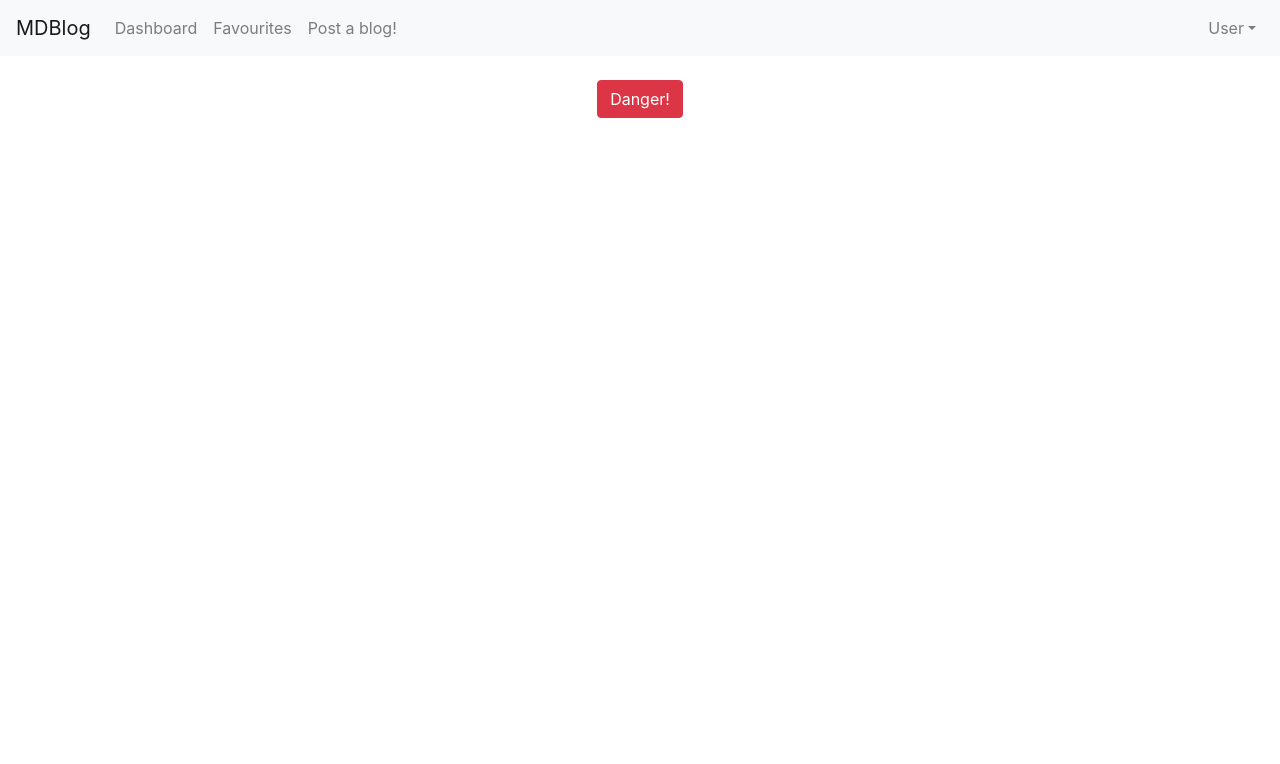
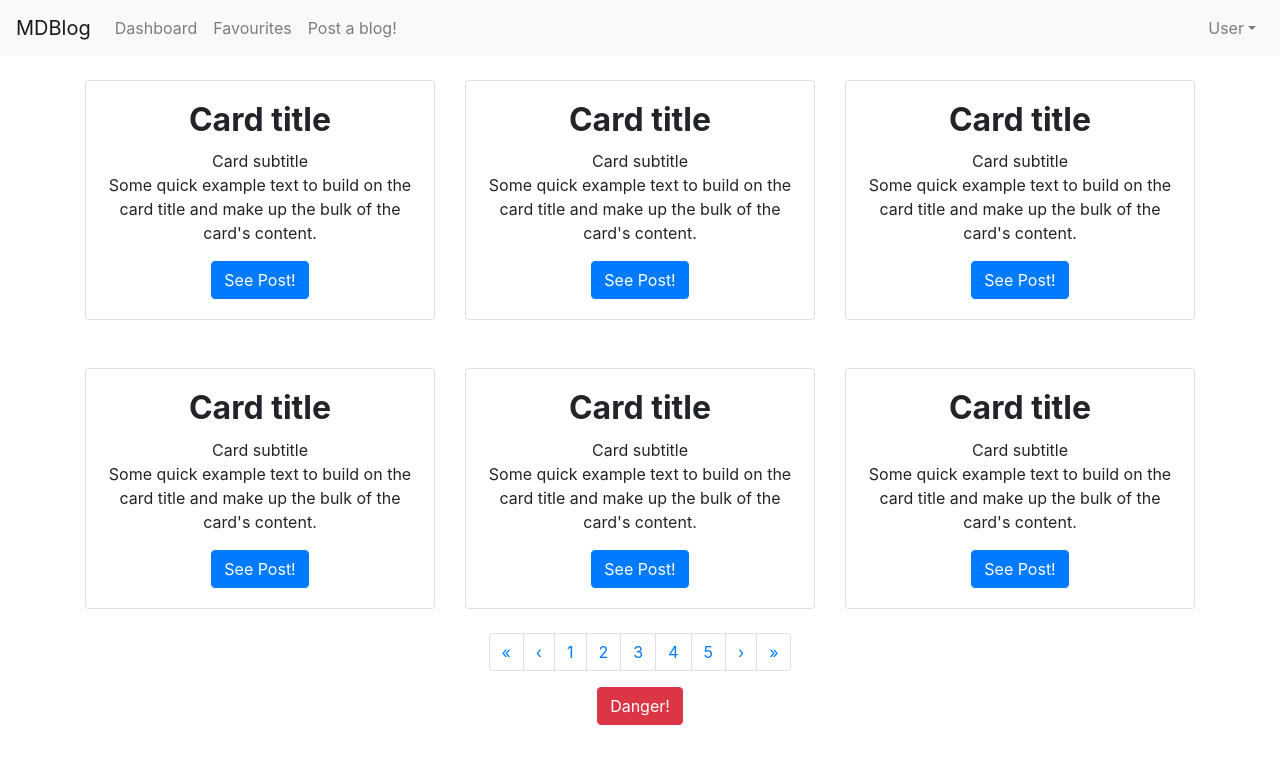
Before and after one commit to wcheng8/MarkDownNotesApp, a React (Create React App) app in the folder clientside/: page / in a window 1280 px wide. Shown: the top 764 px of the page. Built offline with nearby package versions, Linux system fonts and the light colour scheme.

Commit message:
insert cards to dashboard

```diff
--- a/clientside/src/App.js
+++ b/clientside/src/App.js
@@ -2,12 +2,14 @@ import React from "react";
 import "./App.css";
 import { Container, Button } from "reactstrap";
 import AppNavbar from "./components/AppNavbar";
+import Dashboard from "./pages/Dashboard";
 
 function App() {
 	return (
 		<div className="App">
 			<AppNavbar />
 			<Container className="pt-4">
+				<Dashboard />
 				<Button color="danger">Danger!</Button>
 			</Container>
 		</div>
--- /dev/null
+++ b/clientside/src/components/DashBoardPagination.js
@@ -0,0 +1,41 @@
+import React from "react";
+import { Pagination, PaginationItem, PaginationLink } from "reactstrap";
+
+const DashBoardPagination = () => {
+	return (
+		<Pagination
+			aria-label="Page navigation example"
+			className="d-flex justify-content-center pt-4"
+		>
+			<PaginationItem>
+				<PaginationLink first href="#" />
+			</PaginationItem>
+			<PaginationItem>
+				<PaginationLink previous href="#" />
+			</PaginationItem>
+			<PaginationItem>
+				<PaginationLink href="#">1</PaginationLink>
+			</PaginationItem>
+			<PaginationItem>
+				<PaginationLink href="#">2</PaginationLink>
+			</PaginationItem>
+			<PaginationItem>
+				<PaginationLink href="#">3</PaginationLink>
+			</PaginationItem>
+			<PaginationItem>
+				<PaginationLink href="#">4</PaginationLink>
+			</PaginationItem>
+			<PaginationItem>
+				<PaginationLink href="#">5</PaginationLink>
+			</PaginationItem>
+			<PaginationItem>
+				<PaginationLink next href="#" />
+			</PaginationItem>
+			<PaginationItem>
+				<PaginationLink last href="#" />
+			</PaginationItem>
+		</Pagination>
+	);
+};
+
+export default DashBoardPagination;
--- /dev/null
+++ b/clientside/src/pages/cards/Blogcard.js
@@ -0,0 +1,36 @@
+import React from "react";
+import {
+	Card,
+	CardImg,
+	CardText,
+	CardBody,
+	CardTitle,
+	CardSubtitle,
+	Button,
+} from "reactstrap";
+
+const Blogcard = () => {
+	return (
+		<div>
+			<Card>
+				{/* <CardImg
+					top
+					width="100%"
+					src="/assets/318x180.svg"
+					alt="Card image cap"
+				/> */}
+				<CardBody>
+					<h2 className="font-weight-bold pb-2">Card title</h2>
+					<CardSubtitle>Card subtitle</CardSubtitle>
+					<CardText>
+						Some quick example text to build on the card title and make up the
+						bulk of the card's content.
+					</CardText>
+					<Button color="primary">See Post!</Button>
+				</CardBody>
+			</Card>
+		</div>
+	);
+};
+
+export default Blogcard;
--- a/clientside/src/pages/dashboard.js
+++ b/clientside/src/pages/dashboard.js
@@ -0,0 +1,36 @@
+import React from "react";
+import { Row, Col } from "reactstrap";
+import Blogcard from "./cards/Blogcard";
+import DashBoardPagination from "../components/DashBoardPagination";
+
+const Dashboard = () => {
+	return (
+		<div>
+			<Row>
+				<Col>
+					<Blogcard />
+				</Col>
+				<Col>
+					<Blogcard />
+				</Col>
+				<Col>
+					<Blogcard />
+				</Col>
+			</Row>
+			<Row className="pt-5">
+				<Col>
+					<Blogcard />
+				</Col>
+				<Col>
+					<Blogcard />
+				</Col>
+				<Col>
+					<Blogcard />
+				</Col>
+			</Row>
+			<DashBoardPagination />
+		</div>
+	);
+};
+
+export default Dashboard;
```
